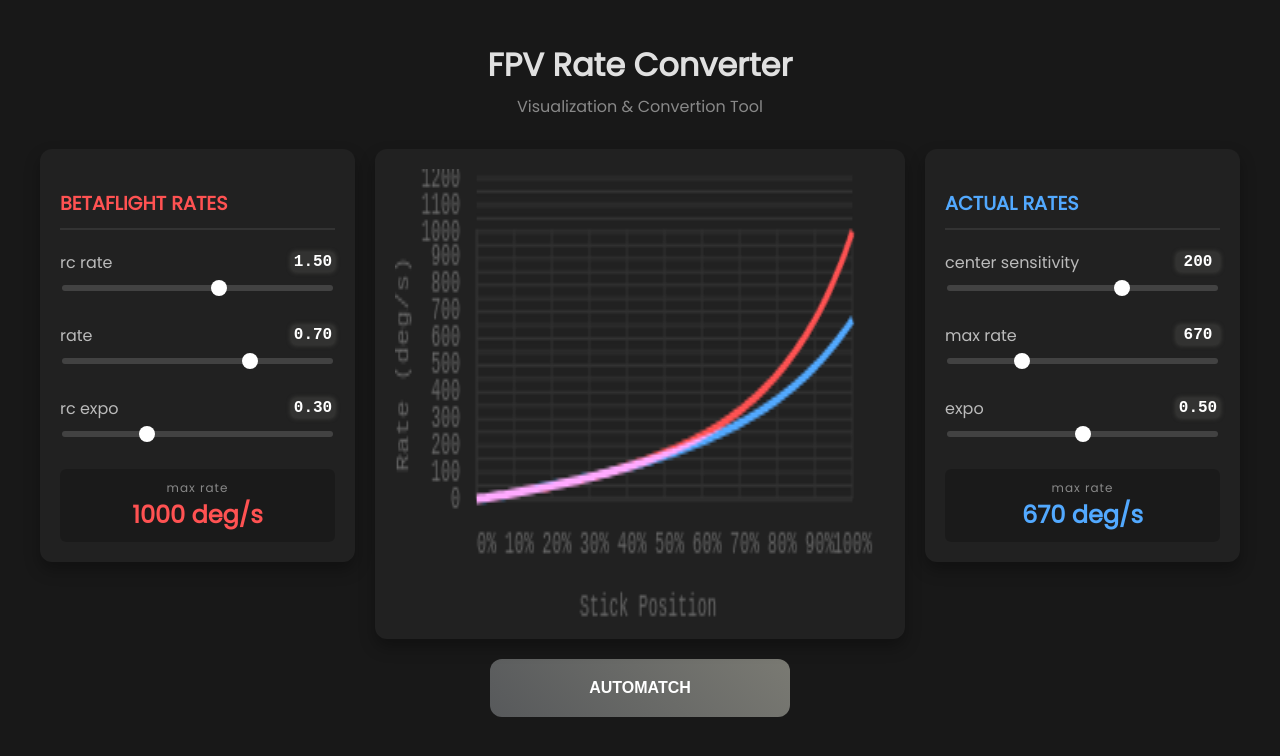
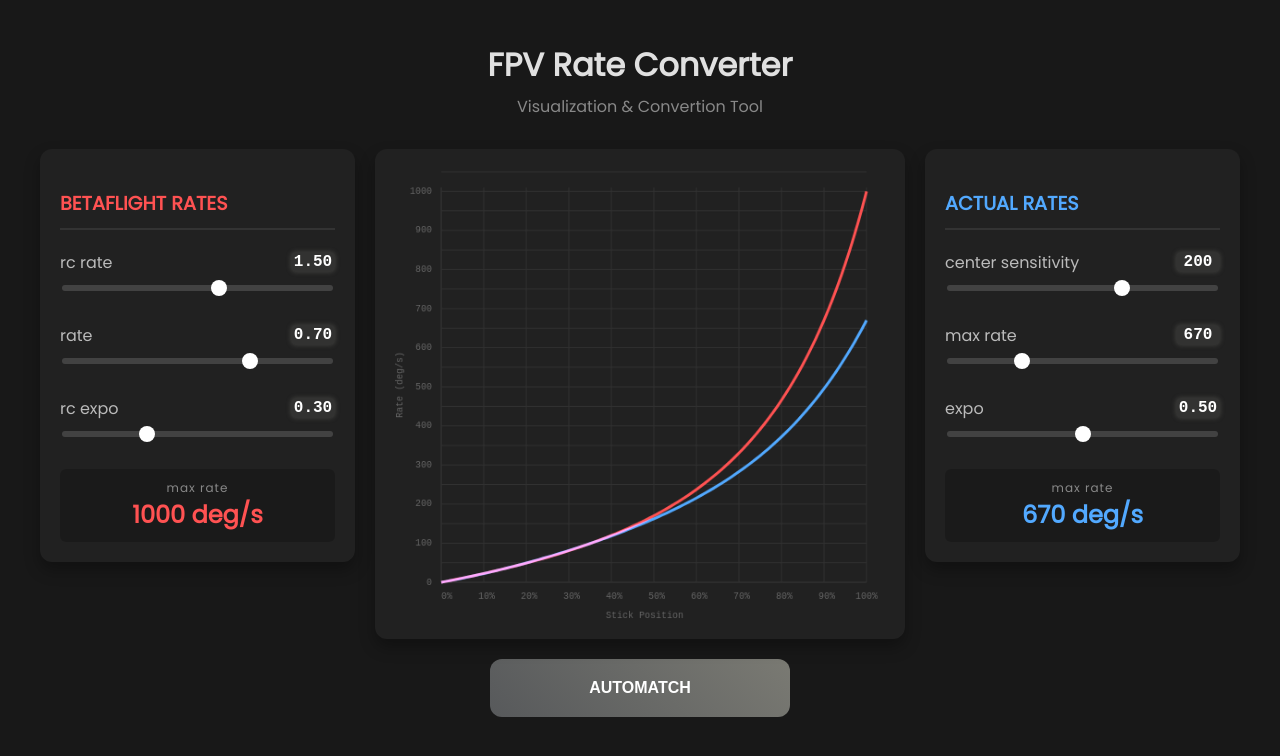
Before and after one commit to yevabye/fpv-rates-converter, a plain HTML site: page index.html in a window 1280 px wide. Drawn offline with Linux system fonts and the light colour scheme.

Commit message:
fix load issue

```diff
--- a/index.html
+++ b/index.html
@@ -4,8 +4,8 @@
     <meta charset="UTF-8">
     <meta name="viewport" content="width=device-width, initial-scale=1.0">
     <title>FPV Rate Converter</title>
-    <script src="js/core.js"></script>
     <link rel="stylesheet" href="css/styles.css">
+    <script src="js/core.js" defer></script>
 </head>
 <body>
     <h1>FPV Rate Converter</h1>
--- a/js/core.js
+++ b/js/core.js
@@ -1,4 +1,4 @@
-document.addEventListener('DOMContentLoaded', () => {
+window.addEventListener('load', () => {
 
     const RateHelper = {
         constrain: function(val, min, max) {
```
